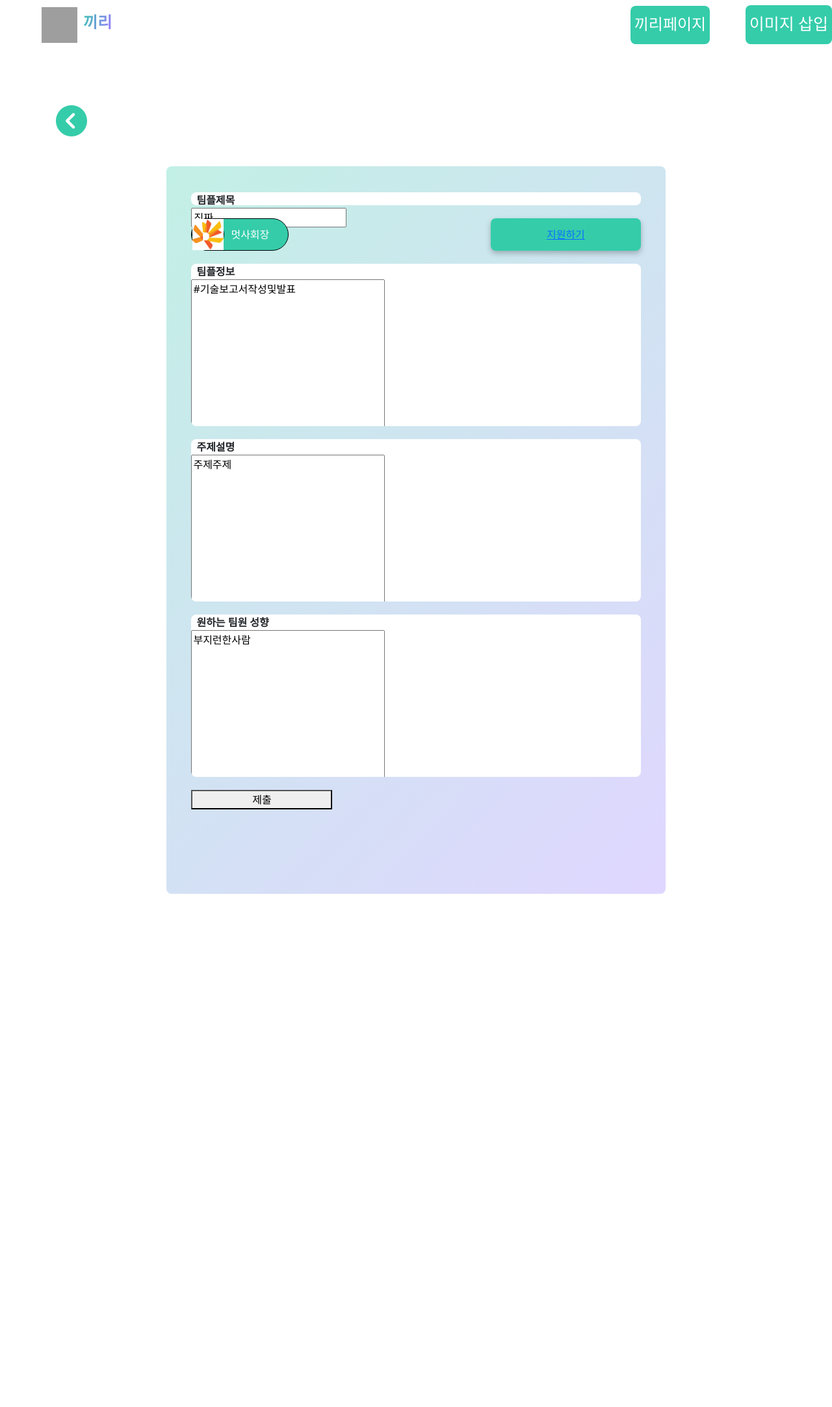
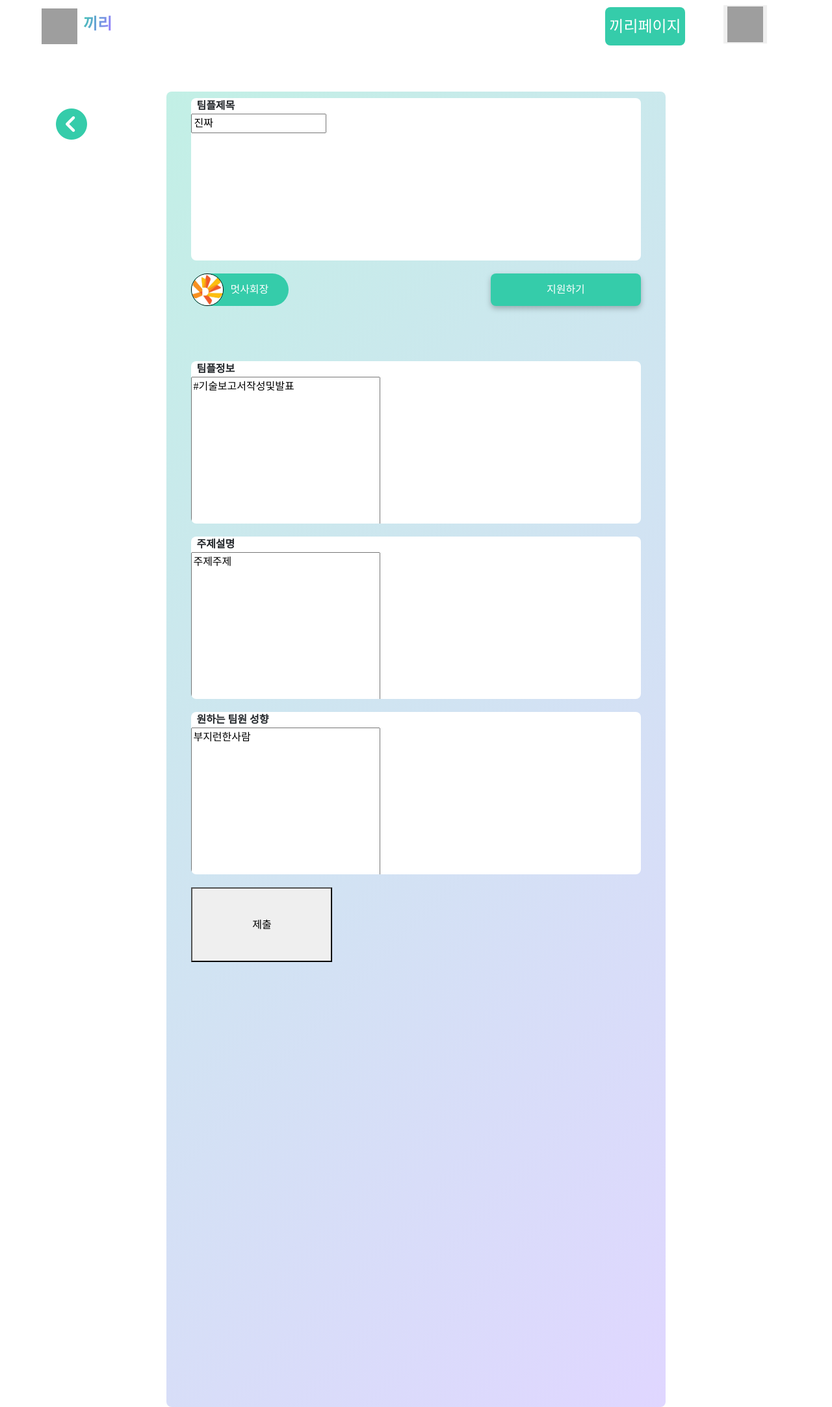
Before and after one commit to pump9918/simba6, a Django app: page /edit/6 in a window 1280 px wide. Shown: the whole page at 65% size. Before the commit the page ends 1376 px from the top, so only its background shows below. Run offline with Django 4.2, Linux system fonts and the light colour scheme; a user stored in the database is signed in; data comes from the database, SQL or seed files in the repository; both versions use the stored data as it was after the commit; some libraries are stand-ins or nearby versions; some web fonts are replaced; grey boxes are pictures that could not be loaded.

Commit message:
6조 마지막 커밋

```diff
--- a/ggiri_pj/static/css/detail.css
+++ b/ggiri_pj/static/css/detail.css
@@ -1,7 +1,20 @@
+@font-face {
+    font-family: 'SUIT-Regular';
+    src: url('https://cdn.jsdelivr.net/gh/projectnoonnu/noonfonts_suit@1.0/SUIT-Regular.woff2') format('woff2');
+    font-weight: normal;
+    font-style: normal;
+}
+body{
+    font-family:'SUIT-Regular' ;
+}
+
+
+
+
 .content {
     display: inline-flex;
     width: 100%;
-    height: 170vh;
+
     justify-content: center;
     align-items: center;
     background-color: white;
@@ -20,7 +33,6 @@
 .detail_container{
     display: flex;
     border:1px solid black;
-    height:140vh;
     width:60%;
     justify-content: center;
     align-items: center;
@@ -31,9 +43,9 @@
     display:grid;
     grid-template-rows: repeat(15,1fr);
     grid-template-columns: repeat(3,1fr);
-    height:130vh;
     width:90%;
     gap:20px;
+    margin:10px;
 }
 .detail_title{
 
@@ -58,23 +70,28 @@
     display: flex;
     flex-direction: row;
     align-items: center;
-    border:1px solid black;
     width:150px;
     height: 50px;
     background-color: #35CCAA;
     border-radius: 50px;
 
-
+    border:1px transparent;
+}
+.detail_checkapprove a{
+    text-decoration: none;
+    color:white;
 }
 .tag_profile{
     display: flex;
     justify-content: center;
     align-items: center;
     border:1px solid black;
-    border-radius: 5rem;
+    border-radius: 80%;
     width:50px;
     height:50px;
-    background-color: white;
+}
+.tag_profile img{
+    border-radius: 80%;
 }
 .tag_nickname{
     position: relative;
@@ -115,3 +132,9 @@
     grid-column: 1/4;
     background-color: white;
     border-radius: 8px;}
+
+
+.comment_form{
+    display:flex;
+    justify-content: center;
+}
--- a/ggiri_pj/static/css/project.css
+++ b/ggiri_pj/static/css/project.css
@@ -43,11 +43,10 @@
   width: 50%;
   align-items: center;
 }
-
 .dropdown1 {
   position: relative;
   display: inline-block;
-  margin-left: 15%;
+  margin-left: 200px;
 }
 .dropdown-button1 {
   border: none;
@@ -103,49 +128,117 @@
 .dropdown2 {
   position: relative;
   display: inline-block;
-  margin-left: -5%;
+  margin-right: 100px;
 }
 .dropdown2 img {
-  position: relative;
   display: inline-block;
-  margin-left: -5%;
 }
 .dropdown-button2 {
   border: none;
-  border-radius: 8px;
-  background: var(--box-color-3, #35ccaa);
-  height: 60px;
+  height: 59px;
   flex-shrink: 0;
   width: 100%;
-  color: #fff;
   text-align: center;
-  font-size: 25px;
+  font-size: 24px;
   font-family: Noto Sans KR;
   font-weight: 500;
   line-height: 24px;
 }
+.dropdown-button2 img {
+  border: none;
+  height: 59px;
+  flex-shrink: 0;
+  width: 100%;
+  text-align: center;
+  font-size: 24px;
+  font-family: Noto Sans KR;
+  font-weight: 500;
+  line-height: 24px;
+}
+
 .dropdown-content2 {
   display: none;
   position: absolute;
   border-radius: 20px;
   background: var(--2, linear-gradient(180deg, #35ccaa 0%, #48cace 100%));
   box-shadow: 0px 4px 4px 0px rgba(0, 0, 0, 0.25);
-  width: 100%;
+  width: 150px;
   height: 150px;
-  flex-shrink: 0;
+  padding: 15px;
+  transition: all 0.3s;
+  z-index: 100;
 }
-.dropdown-content2 a {
+.dropdown-content2 a:nth-of-type(1) {
   border-radius: 20px;
   background: #fff;
   color: black;
   text-decoration: none;
   color: #000;
-  font-size: 24px;
+  position: absolute;
+  left: 50%;
+  top: 0%;
+  transform: translate(-50%, 0);
+  font-size: 12px;
   font-family: Noto Sans KR;
   font-weight: 500;
   line-height: 24px;
-  align-items: center;
   text-align: center;
+  margin: 0 auto;
+  padding: 5px;
+}
+
+.dropdown-content2 a:nth-of-type(2) {
+  border-radius: 20px;
+  background: #fff;
+  color: black;
+  text-decoration: none;
+  color: #000;
+  position: absolute;
+  left: 50%;
+  top: 25%;
+  transform: translate(-50%, 0);
+  font-size: 12px;
+  font-family: Noto Sans KR;
+  font-weight: 500;
+  line-height: 24px;
+  text-align: center;
+  margin: 0 auto;
+  padding: 5px;
+}
+.dropdown-content2 a:nth-of-type(3) {
+  border-radius: 20px;
+  background: #fff;
+  color: black;
+  text-decoration: none;
+  color: #000;
+  position: absolute;
+  left: 50%;
+  top: 50%;
+  transform: translate(-50%, 0);
+  font-size: 12px;
+  font-family: Noto Sans KR;
+  font-weight: 500;
+  line-height: 24px;
+  text-align: center;
+  margin: 0 auto;
+  padding: 5px;
+}
+.dropdown-content2 a:nth-of-type(4) {
+  border-radius: 20px;
+  background: #fff;
+  color: black;
+  text-decoration: none;
+  position: absolute;
+  left: 50%;
+  top: 75%;
+  transform: translate(-50%, 0);
+  font-size: 12px;
+  font-family: Noto Sans KR;
+  font-weight: 500;
+  line-height: 24px;
+  text-align: center;
+  margin: 0 auto;
+  padding: 5px;
 }
 .dropdown2:hover .dropdown-content2 {
   display: block;
@@ -169,6 +262,14 @@
   left: 92px;
   top: 16px;
 }
+.navbar .dropdown2 img {
+  /*네비바 끼리 로고*/
+  display: flex;
+  width: 55px;
+  height: 55px;
+  left: 92px;
+  top: 16px;
+}
 
 .navbar .button0 h1 {
   /* 네비바 끼리 문구 */
--- a/ggiri_pj/templates/shared/_navbar.html
+++ b/ggiri_pj/templates/shared/_navbar.html
@@ -13,15 +13,18 @@
     <button class="dropdown-button1">끼리페이지</button>
     <div class="dropdown-content1">
       <a href="{% url 'main:mainpage' %}">팀플 지원</a>
+      <br>
       <a href="{% url 'main:maketeam1' %}">팀플 생성</a>
     </div>
   </div>
   <div class="dropdown2">
-    <button class="dropdown-button2">이미지 삽입</button>
+    <button class="dropdown-button2"><img src="{% static 'images/끼리로고.png' %}"/></button>
+    </button>
     <div class="dropdown-content2">
-      <a href="{% url 'users:profile' user.id %}">주녕</a>
+      <a href="{% url 'users:profile' user.id %}">{{user.profile.nickname}}</a>
       <a href="{% url 'users:mypage' user.id %}">마이페이지</a>
       <a href="{% url 'users:measure' user.id %}">끼리 평가</a>
+      <a href="{% url 'accounts:logout' %}">로그아웃</a>
 
     </div>
   </div>
--- a/main/templates/main/detail.html
+++ b/main/templates/main/detail.html
@@ -14,7 +14,7 @@
 
 </head>
 <body>
-    <div class="back_button"><a href="{% url 'main:mainpage' %}"><i class=" fas fa-solid fa-circle-chevron-left fa-3x " style="color: #35ccaa;"></i></a></div>
+    <!-- <div class="back_button"><a href="{% url 'main:mainpage' %}"><i class=" fas fa-solid fa-circle-chevron-left fa-3x " style="color: #35ccaa;"></i></a></div> -->
 
     <div class="content">
         <div class="detail_container">
@@ -72,9 +72,9 @@
                     <div>{{post.propensity}}</div>
                 </div>
                 <div class="detail_QNA" style="overflow: auto; height: 500px;">
-                    &ensp;<strong> Q&A 댓글 창
+                    &ensp;<strong> Q&A 댓글 창 <br>&ensp;</strong>
                         <div class="comment_container">
-                            <div>[댓글 입력]</div>
+                            <div></div>
                             <div class="comment_form">
                                 <form method="POST" action="{% url 'main:detail' post.id %}">
                                     {% csrf_token %}
--- a/main/templates/main/maketeam2.html
+++ b/main/templates/main/maketeam2.html
@@ -17,11 +17,11 @@
 <body>
     <form action="{% url 'main:create' %}" method="POST" enctype="multipart/form-data"> <!--enctype: 폼데이터가 인코딩 되는 방식 설정-->
         {% csrf_token %}
-        <div class="back_button">
+        <!-- <div class="back_button">
             <a href="{% url 'main:mainpage' %}">
                 <i class=" fas fa-solid fa-circle-chevron-left fa-3x " style="color: #35ccaa;"></i>
             </a>
-        </div>
+        </div> -->
         <div class="content">
 
             <div class="maketeam2_create">팀플 생성</div>
```
Also changed, not shown: other parts of ggiri_pj/static/css/project.css (+30 -4 lines), ggiri_pj/static/css/login.css (+10 -0 lines), ggiri_pj/static/css/maketeam2.css (+10 -0 lines), ggiri_pj/static/css/mypage.css (+11 -2 lines), ggiri_pj/static/css/profile.css (+10 -0 lines), users/templates/users/mypage.html (+5 -5 lines), db.sqlite3, media/blog/배지현_2Dm4smB.jpg (added), media/blog/배지현_OfqZpsc.jpg (added), media/blog/배지현_atXq087.jpg (added), media/blog/배지현_fJ5LxJh.jpg (added), 1 other file.
